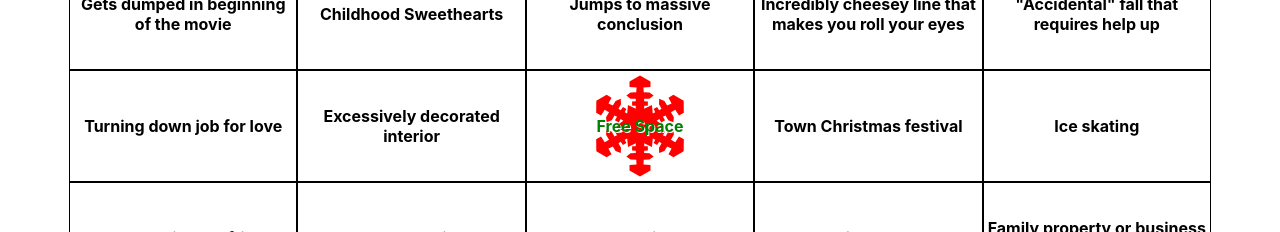
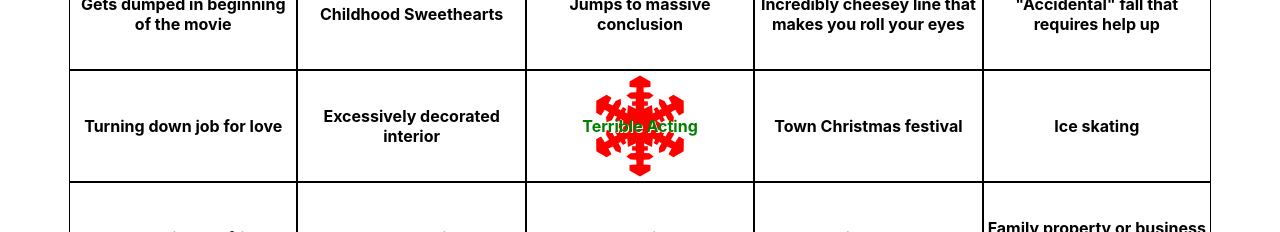
Before and after one commit to Tallestthomas/holidaymoviebingo, a React (Create React App) app: page / in a window 1280 px wide. Shown: the part 332-564 px from the top of the page. Built offline with nearby package versions, Linux system fonts and the light colour scheme.

Commit message:
updates free square

```diff
--- a/src/App.js
+++ b/src/App.js
@@ -1,42 +1,41 @@
-import React, { Component } from 'react';
-import Square from './components/Square';
-import { squares } from './data/squares.json';
-import './App.css'
+import React, { Component } from "react";
+import Square from "./components/Square";
+import { squares } from "./data/squares.json";
+import "./App.css";
 
 class App extends Component {
   state = {
-    squaresToRender: []
-  }
+    squaresToRender: [],
+  };
 
-  shuffleArray = (array)  => {
-    this.setState({squaresToRender: array.sort(() => 0.5 - Math.random())});
-  }
+  shuffleArray = (array) => {
+    this.setState({ squaresToRender: array.sort(() => 0.5 - Math.random()) });
+  };
 
-  componentDidMount(){
+  componentDidMount() {
     this.shuffleArray(squares);
   }
 
   render() {
     const { squaresToRender } = this.state;
 
-    return(
+    return (
       <div className="app">
         <img src={require("./assets/image.jpeg")} alt="logo" />
-        {squaresToRender ?
-        <div className="square-container">
-          { squaresToRender.map((square, index) => {
-            if( index === 12 )
-              return <div className="square selected">Free Space</div>
-                if(index < 25)
-              return <Square>{square}</Square>
-                return null;
-          }) }
-        </div>
-            :
-            <span>loading...</span>
-        }
+        {squaresToRender ? (
+          <div className="square-container">
+            {squaresToRender.map((square, index) => {
+              if (index === 12)
+                return <div className="square selected">Terrible Acting</div>;
+              if (index < 25) return <Square>{square}</Square>;
+              return null;
+            })}
+          </div>
+        ) : (
+          <span>loading...</span>
+        )}
       </div>
-    )
+    );
   }
 }
 
```
